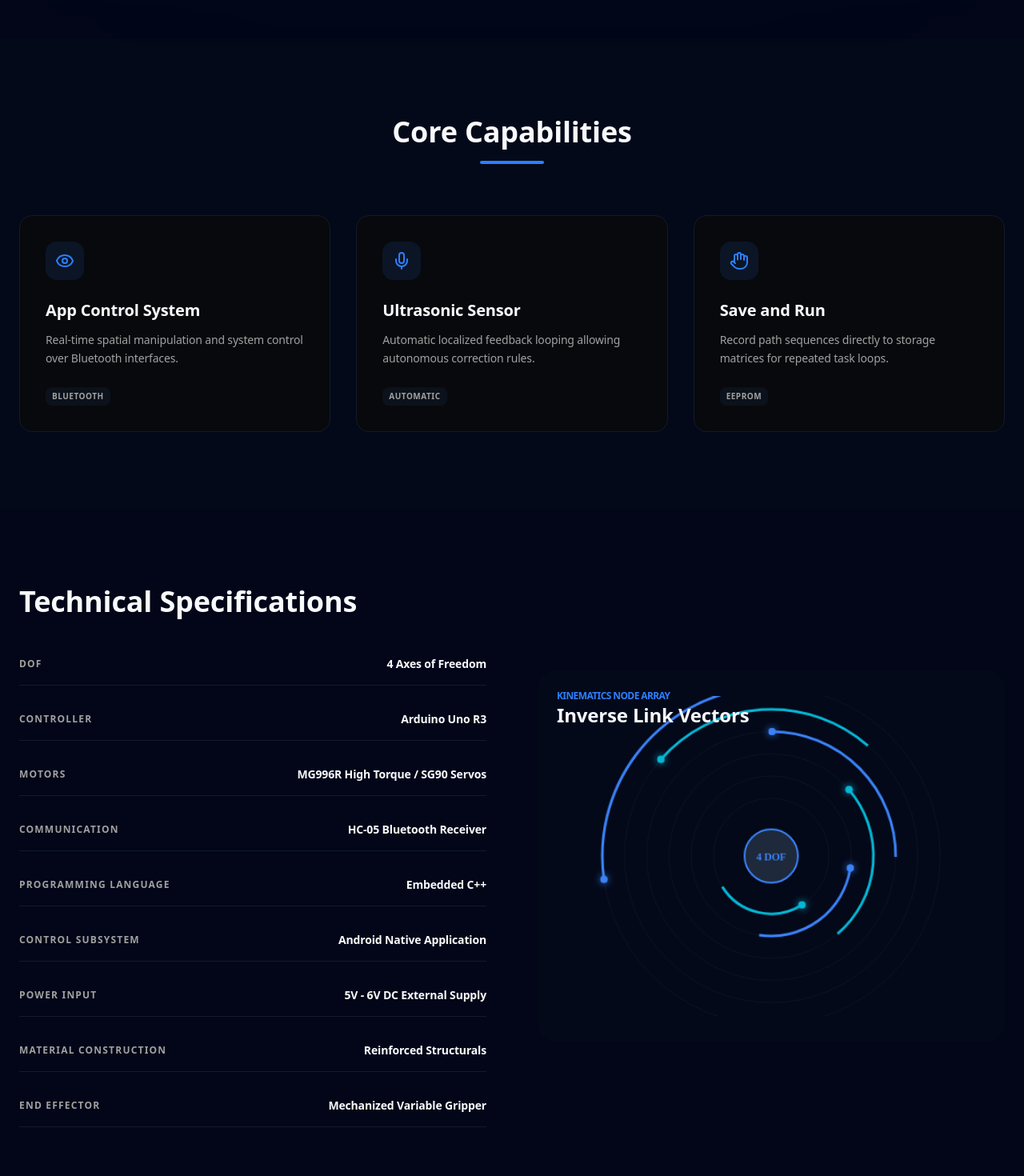
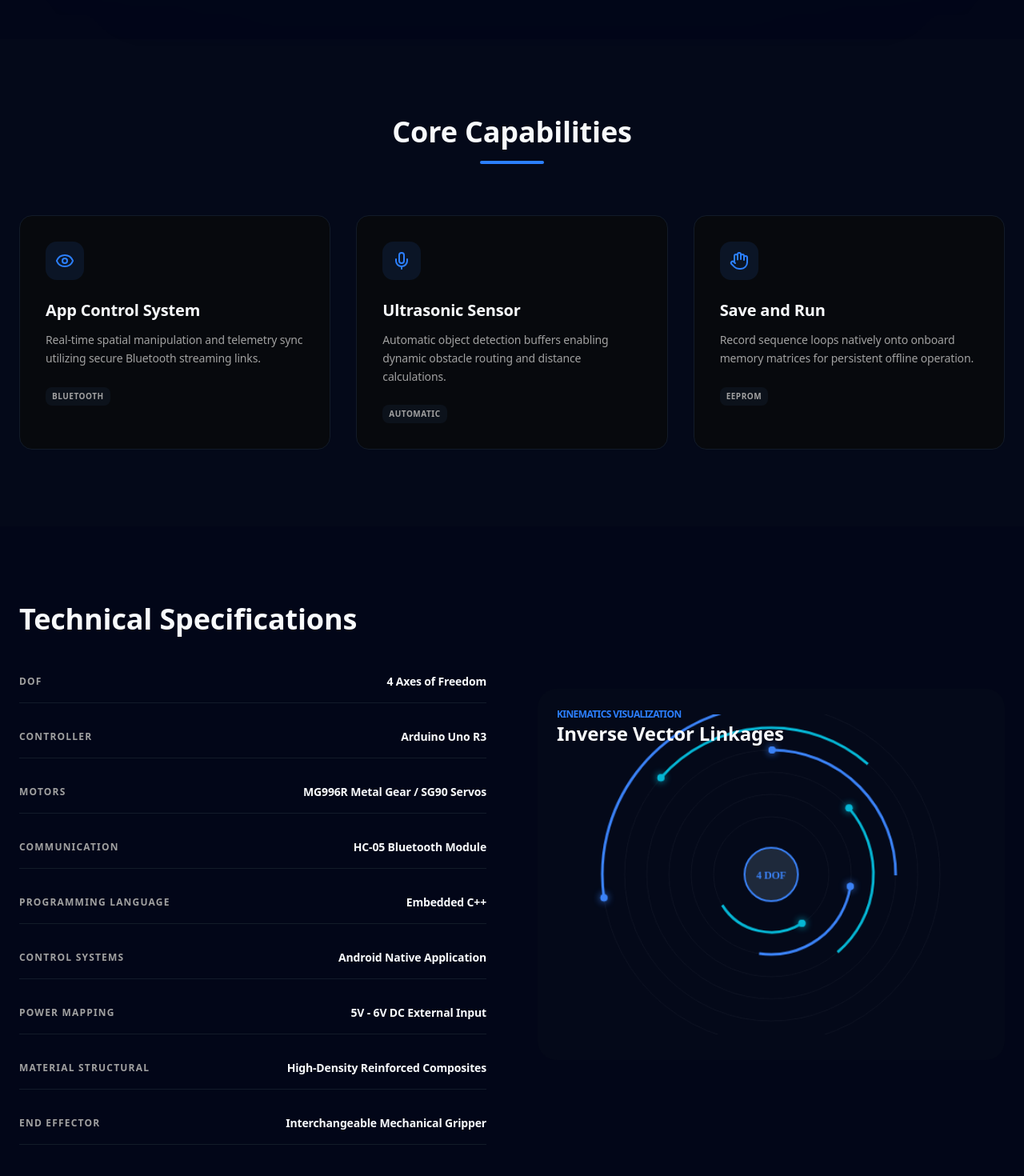
Before and after one commit to eseromdemissew/Robotic-Arm-Eserom-Demissew, a React (Vite) app: page / in a window 1280 px wide. Shown: the part 1266-2736 px from the top of the page at 80% size. Built offline with nearby package versions, Linux system fonts and the light colour scheme.

Commit message:
Refine descriptions and labels in App.tsx
Updated various descriptions and labels for clarity and accuracy in the App component.

```diff
--- a/src/App.tsx
+++ b/src/App.tsx
@@ -20,9 +20,9 @@ import {
 import { toast, Toaster } from 'sonner';
 
 // --- Static Asset Import ---
-// This tells Vite to bundle the APK file from your main root directory
+// This instructs Vite to bundle the APK file directly from your current directory
 // @ts-ignore
-import apkUrl from '../Robotic_Arm_Control.apk';
+import apkUrl from './Robotic_Arm_Control.apk';
 
 // --- Constants ---
 const PRIMARY_BLUE = '#3b82f6';
@@ -322,7 +322,7 @@ const Hero = () => {
             transition={{ delay: 0.2 }}
             className="text-lg md:text-xl text-muted-foreground mb-10 max-w-2xl mx-auto"
           >
-            A production-grade 4-DOF robotic manipulator integrated with autonomous app control, automatic movement, and low budget constraints.
+            A production-grade 4-DOF robotic manipulator integrated with autonomous app control, automatic movement, and localized feedback systems.
           </motion.p>
 
           <motion.div
@@ -375,19 +375,19 @@ const Features = () => {
     {
       icon: <Eye className="w-6 h-6" />,
       title: "App Control System",
-      desc: "Real-time spatial manipulation and system control over Bluetooth interfaces.",
+      desc: "Real-time spatial manipulation and telemetry sync utilizing secure Bluetooth streaming links.",
       tags: ["Bluetooth"]
     },
     {
       icon: <Mic className="w-6 h-6" />,
       title: "Ultrasonic Sensor",
-      desc: "Automatic localized feedback looping allowing autonomous correction rules.",
+      desc: "Automatic object detection buffers enabling dynamic obstacle routing and distance calculations.",
       tags: ["Automatic"]
     },
     {
       icon: <Hand className="w-6 h-6" />,
       title: "Save and Run",
-      desc: "Record path sequences directly to storage matrices for repeated task loops.",
+      desc: "Record sequence loops natively onto onboard memory matrices for persistent offline operation.",
       tags: ["EEPROM"]
     }
   ];
@@ -522,13 +522,13 @@ const Specs = ({ isDark }: { isDark: boolean }) => {
   const specs = [
     { label: 'DOF', val: '4 Axes of Freedom' },
     { label: 'Controller', val: 'Arduino Uno R3' },
-    { label: 'Motors', val: 'MG996R High Torque / SG90 Servos' },
-    { label: 'Communication', val: 'HC-05 Bluetooth Receiver' },
+    { label: 'Motors', val: 'MG996R Metal Gear / SG90 Servos' },
+    { label: 'Communication', val: 'HC-05 Bluetooth Module' },
     { label: 'Programming Language', val: 'Embedded C++' },
-    { label: 'Control Subsystem', val: 'Android Native Application' },
-    { label: 'Power Input', val: '5V - 6V DC External Supply' },
-    { label: 'Material Construction', val: 'Reinforced Structurals' },
-    { label: 'End Effector', val: 'Mechanized Variable Gripper' }
+    { label: 'Control Systems', val: 'Android Native Application' },
+    { label: 'Power Mapping', val: '5V - 6V DC External Input' },
+    { label: 'Material Structural', val: 'High-Density Reinforced Composites' },
+    { label: 'End Effector', val: 'Interchangeable Mechanical Gripper' }
   ];
 
   return (
@@ -558,8 +558,8 @@ const Specs = ({ isDark }: { isDark: boolean }) => {
             className="bg-muted/30 rounded-3xl p-8 relative overflow-hidden"
           >
              <div className="absolute top-0 left-0 p-6 z-10">
-                <div className="text-blue-500 font-black text-xs uppercase tracking-tighter">Kinematics Node Array</div>
-                <div className="text-2xl font-bold">Inverse Link Vectors</div>
+                <div className="text-blue-500 font-black text-xs uppercase tracking-tighter">Kinematics Visualization</div>
+                <div className="text-2xl font-bold">Inverse Vector Linkages</div>
              </div>
              <OrbitalCanvas isDark={isDark} />
           </motion.div>
@@ -572,22 +572,22 @@ const Specs = ({ isDark }: { isDark: boolean }) => {
 const Roadmap = () => {
   const steps = [
     {
-      title: "Basic Servo Layout",
+      title: "Basic Servo Arm Configuration",
       phase: "Phase 1",
-      desc: "Fundamental 4-DOF layout using basic breadboard components and variable resistance dials.",
-      tags: ["Prototyping"]
+      desc: "Fundamental structural layout tracking joint paths via simple localized manual feedback dials.",
+      tags: ["Hardware Design"]
     },
     {
-      title: "Smartphone Sync Loop",
+      title: "Smartphone Bluetooth Sync",
       phase: "Phase 2",
-      desc: "Creation of serial processing maps connected to dynamic Android UI application layouts.",
-      tags: ["Firmware"]
+      desc: "Creating custom data translation pipelines that parse real-time incoming application streams.",
+      tags: ["Firmware Map"]
     },
     {
-      title: "Fully Autonomous Sweeps",
+      title: "Autonomous Processing Loops",
       phase: "Phase 3",
-      desc: "Integration of smart sensors allowing dynamic object stacking routines without human input.",
-      tags: ["Automation"]
+      desc: "Synchronizing sensory loops for closed-circuit spatial picking routines without human triggers.",
+      tags: ["Automation Core"]
     }
   ];
 
@@ -595,7 +595,7 @@ const Roadmap = () => {
     <section id="roadmap" className="py-24 bg-muted/30">
       <div className="container mx-auto px-6 max-w-4xl">
         <div className="text-center mb-16">
-          <h2 className="text-4xl font-black mb-4">Development Timeline</h2>
+          <h2 className="text-4xl font-black mb-4">Project Development Roadmap</h2>
           <div className="w-20 h-1 bg-blue-500 mx-auto rounded-full" />
         </div>
 
@@ -671,7 +671,7 @@ const AppDownload = () => {
                     exit={{ opacity: 0 }}
                     transition={{ duration: 0.5 }}
                     className="w-full h-full object-cover"
-                    alt="Control App Configuration Interface"
+                    alt="Application Interface Matrix"
                   />
                 </AnimatePresence>
               </div>
@@ -684,7 +684,7 @@ const AppDownload = () => {
           <div className="order-1 lg:order-2">
             <h2 className="text-4xl font-black mb-6">Control in your Pocket</h2>
             <p className="text-muted-foreground mb-8 text-lg leading-relaxed">
-              Experience zero-latency telemetry dashboard mappings. Quickly coordinate angular changes, save sequences, and check loop operations directly using wireless standard links.
+              Experience zero-latency mapping sequences. Instantly adjust specific rotational angles, save automated routines, and execute immediate macro pick paths seamlessly using your device.
             </p>
 
             <div className="grid gap-6 mb-10">
@@ -696,7 +696,7 @@ const AppDownload = () => {
                   <Download className="w-7 h-7" />
                 </div>
                 <div>
-                  <h4 className="font-bold text-lg">Direct App Download</h4>
+                  <h4 className="font-bold text-lg">Direct APK Package Download</h4>
                   <p className="text-sm text-muted-foreground font-medium">Robotic_Arm_Control.apk</p>
                   <a
                     href={apkUrl}
@@ -704,7 +704,7 @@ const AppDownload = () => {
                     onClick={() => toast.success("Starting App Download...")}
                     className="text-blue-500 text-sm font-bold mt-2 inline-block hover:underline"
                   >
-                    Download Compiled Package
+                    Download Compiled Resource Bundle
                   </a>
                 </div>
               </motion.div>
@@ -714,8 +714,8 @@ const AppDownload = () => {
                   <Shield className="w-7 h-7" />
                 </div>
                 <div>
-                  <h4 className="font-bold text-lg">Android Requirements</h4>
-                  <p className="text-sm text-muted-foreground">Compatible with Android 8.0 up to Android 14 API level 34</p>
+                  <h4 className="font-bold text-lg">Android Operating Minimums</h4>
+                  <p className="text-sm text-muted-foreground">Compatible with Android 8.0 up to Android 14 (Target SDK 34)</p>
                 </div>
               </div>
 
@@ -724,13 +724,13 @@ const AppDownload = () => {
                   <ExternalLink className="w-7 h-7" />
                 </div>
                 <div>
-                  <h4 className="font-bold text-lg">Setup Walkthrough</h4>
-                  <p className="text-sm text-muted-foreground">Check interface linking sequences.</p>
+                  <h4 className="font-bold text-lg">Hardware Deployment Guide</h4>
+                  <p className="text-sm text-muted-foreground">Complete blueprint setup and pairing rules.</p>
                   <button
-                    onClick={() => toast.success("Opening system manual references...")}
+                    onClick={() => toast.success("Loading schematic references...")}
                     className="text-blue-500 text-sm font-bold mt-2 inline-block hover:underline text-left"
                   >
-                    View System Setup Reference
+                    View System Setup Reference Documentation
                   </button>
                 </div>
               </div>
@@ -738,7 +738,7 @@ const AppDownload = () => {
 
             <div className="p-4 bg-orange-500/10 border border-orange-500/20 rounded-xl">
                <p className="text-xs text-orange-600 dark:text-orange-400 font-medium">
-                  <strong>Installation Flag:</strong> As this package runs directly outside common retail frameworks, enabling package loading permissions under internal device settings handles safe initialization.
+                  <strong>Installation Parameter:</strong> Because this application loads natively, authorizing package execution under unknown origins inside standard security submenus configures operational readiness.
                </p>
             </div>
           </div>
@@ -750,10 +750,10 @@ const AppDownload = () => {
 
 const TechStack = () => {
   const techs = [
-    { name: 'HC-05 Link', cat: 'Bluetooth Subsystem', icon: '📡' },
-    { name: 'C++ Architecture', cat: 'Microcontroller Core', icon: '⚙️' },
-    { name: 'Arduino Uno R3', cat: 'Logic Processing Center', icon: '🤖' },
-    { name: 'Ultrasonic Array', cat: 'Proximity Metrics', icon: '👁️' }
+    { name: 'HC-05 Stream', cat: 'Wireless Communications', icon: '📡' },
+    { name: 'Embedded C++', cat: 'Firmware Architecture', icon: '⚙️' },
+    { name: 'Arduino Uno R3', cat: 'Central Processing Hub', icon: '🤖' },
+    { name: 'Ultrasonic Array', cat: 'Proximity Infrastructure', icon: '👁️' }
   ];
 
   return (
@@ -804,10 +804,10 @@ const ArchitectureCanvas = ({ isDark }: { isDark: boolean }) => {
     resize();
 
     const nodes = [
-      { id: 'app', label: 'Mobile UI App', x: 0.15, y: 0.5 },
-      { id: 'hc05', label: 'HC-05 Bluetooth', x: 0.45, y: 0.3 },
-      { id: 'uno', label: 'Arduino processing Unit', x: 0.45, y: 0.7 },
-      { id: 'servos', label: '4x Servo Arrays', x: 0.8, y: 0.5 }
+      { id: 'app', label: 'Mobile Control App', x: 0.15, y: 0.5 },
+      { id: 'hc05', label: 'HC-05 Bluetooth Receiver', x: 0.45, y: 0.3 },
+      { id: 'uno', label: 'Arduino processing Hub', x: 0.45, y: 0.7 },
+      { id: 'servos', label: '4x Active Servo Arrays', x: 0.8, y: 0.5 }
     ];
 
     const connections = [
@@ -891,40 +891,40 @@ const Footer = () => {
             <div className="flex items-center gap-2">
               <Cpu className="w-6 h-6 text-blue-500" />
               <span className="text-lg font-bold tracking-tight">
-                Robotic <span className="text-blue-500">Arm Manipulator</span>
+                Robotic <span className="text-blue-500">Arm Interface</span>
               </span>
             </div>
             <p className="text-sm text-muted-foreground max-w-sm leading-relaxed">
-              An accessible open-source project building 4-DOF custom hardware implementations coupled with fully isolated responsive user control applications.
+              An open platform implementing customized hardware configurations coupled with fully modular mobile execution systems.
             </p>
           </div>
 
           <div>
-            <h4 className="text-xs font-bold uppercase tracking-widest text-muted-foreground mb-4">Quick Links</h4>
+            <h4 className="text-xs font-bold uppercase tracking-widest text-muted-foreground mb-4">Navigation</h4>
             <ul className="space-y-2 text-sm font-medium">
-              <li><a href="#features" className="text-muted-foreground hover:text-blue-500 transition-colors">System Capabilities</a></li>
+              <li><a href="#features" className="text-muted-foreground hover:text-blue-500 transition-colors">Core Features</a></li>
               <li><a href="#specs" className="text-muted-foreground hover:text-blue-500 transition-colors">Specifications</a></li>
-              <li><a href="#app" className="text-muted-foreground hover:text-blue-500 transition-colors">Application File Download</a></li>
+              <li><a href="#app" className="text-muted-foreground hover:text-blue-500 transition-colors">App Bundle Download</a></li>
             </ul>
           </div>
 
           <div>
-            <h4 className="text-xs font-bold uppercase tracking-widest text-muted-foreground mb-4">Repository Contact</h4>
+            <h4 className="text-xs font-bold uppercase tracking-widest text-muted-foreground mb-4">Connect With Project</h4>
             <div className="flex gap-4">
-              <a href="#" className="p-2 rounded-xl bg-muted hover:bg-blue-500/10 hover:text-blue-500 transition-all" aria-label="Github Link"><Github className="w-5 h-5" /></a>
-              <a href="#" className="p-2 rounded-xl bg-muted hover:bg-blue-500/10 hover:text-blue-500 transition-all" aria-label="LinkedIn Link"><Linkedin className="w-5 h-5" /></a>
-              <a href="#" className="p-2 rounded-xl bg-muted hover:bg-blue-500/10 hover:text-blue-500 transition-all" aria-label="Mail Contact"><Mail className="w-5 h-5" /></a>
+              <a href="#" className="p-2 rounded-xl bg-muted hover:bg-blue-500/10 hover:text-blue-500 transition-all" aria-label="Project Repository"><Github className="w-5 h-5" /></a>
+              <a href="#" className="p-2 rounded-xl bg-muted hover:bg-blue-500/10 hover:text-blue-500 transition-all" aria-label="Professional Feed"><Linkedin className="w-5 h-5" /></a>
+              <a href="#" className="p-2 rounded-xl bg-muted hover:bg-blue-500/10 hover:text-blue-500 transition-all" aria-label="Support Contact Email"><Mail className="w-5 h-5" /></a>
             </div>
           </div>
         </div>
 
         <div className="border-t border-border pt-8 flex flex-col sm:flex-row items-center justify-between gap-4">
           <p className="text-xs text-muted-foreground">
-            &copy; {new Date().getFullYear()} Robotic Arm System Environment. Built open source.
+            &copy; {new Date().getFullYear()} Robotic Arm System Architecture. Distributed open source.
           </p>
           <div className="flex gap-6 text-xs text-muted-foreground font-medium">
-            <a href="#" className="hover:text-blue-500 transition-colors">Hardware Schematics</a>
-            <a href="#" className="hover:text-blue-500 transition-colors">Software Licenses</a>
+            <a href="#" className="hover:text-blue-500 transition-colors">Schematic Files</a>
+            <a href="#" className="hover:text-blue-500 transition-colors">Software Licensing</a>
           </div>
         </div>
       </div>
@@ -960,7 +960,7 @@ export default function App() {
           <div className="container mx-auto px-6 max-w-3xl text-center">
             <h2 className="text-3xl font-black mb-2">System Topology</h2>
             <p className="text-sm text-muted-foreground mb-12 max-w-md mx-auto">
-              Real-time message routing tracking commands directly from application execution maps to individual structural servo motors.
+              Real-time messaging pathways transmitting instruction packets directly from your phone to joint level servo arrays.
             </p>
             <div className="bg-background border border-border rounded-3xl p-6 shadow-sm">
               <ArchitectureCanvas isDark={isDark} />
```
